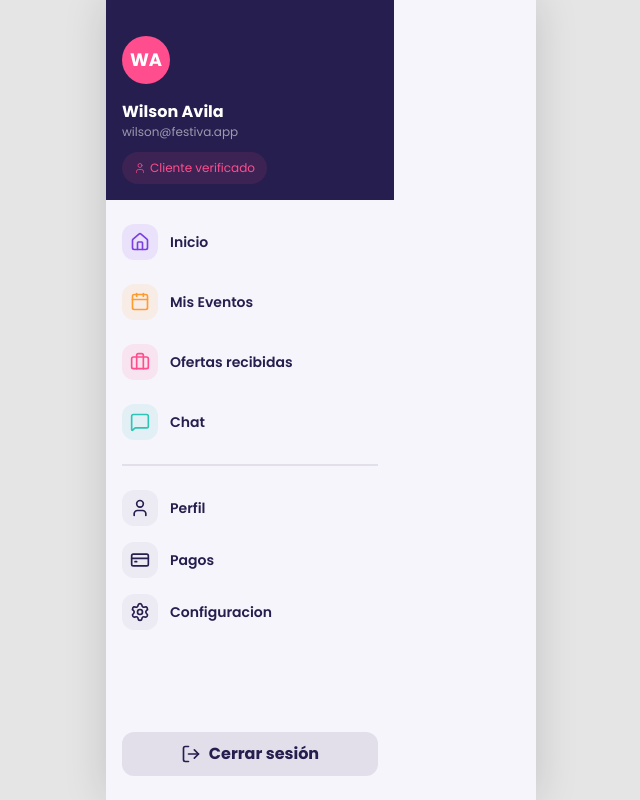
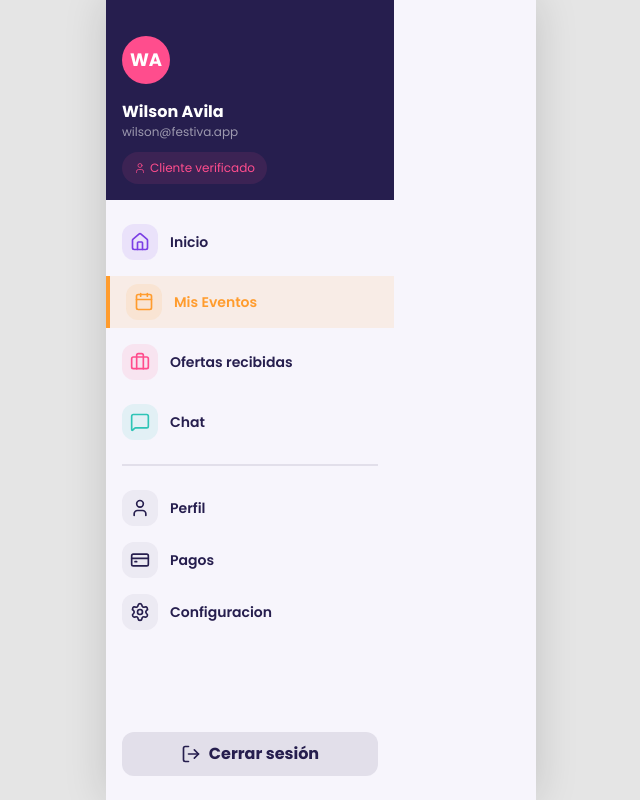
Before and after one commit to AlejandroGBC/Festiva, a Next.js app: page / in a window 1280 px wide. Shown: the whole page, without its empty margins (319-959 px from the left). Built offline with nearby package versions, Linux system fonts and the light colour scheme.

Commit message:
al fin creo ojala espero

```diff
--- a/src/shared/components/Sidebar.tsx
+++ b/src/shared/components/Sidebar.tsx
@@ -4,6 +4,7 @@ import usuarioCliente from "../mocks/usuarioCliente";
 import { User, Home, Calendar, Briefcase, MessageSquare, CreditCard, Settings, LogOut } from "lucide-react";
 import Link from "next/link";
 import { usePathname } from "next/navigation";
+import { text } from "stream/consumers";
 
 const sidebarMainLinks = [
     {
@@ -13,16 +14,20 @@ const sidebarMainLinks = [
         color: {
             text: "text-festiva-electric-violet",
             bg: "bg-festiva-electric-violet/10",
+            hoverBg: "hover:bg-festiva-electric-violet/10",
+            hoverText: "group-hover:text-festiva-electric-violet",
             bl: "border-l-4 border-l-festiva-electric-violet"
         }
     },
     {
         label: "Mis Eventos",
-        href: "",
+        href: "/",
         icon: Calendar,
         color: {
             text: "text-festiva-confetti-orange",
             bg: "bg-festiva-confetti-orange/10",
+            hoverBg: "hover:bg-festiva-confetti-orange/10",
+            hoverText: "group-hover:text-festiva-confetti-orange",
             bl: "border-l-4 border-l-festiva-confetti-orange"
         }
     },
@@ -33,6 +38,8 @@ const sidebarMainLinks = [
         color: {
             text: "text-festiva-euphoric-pink",
             bg: "bg-festiva-euphoric-pink/10",
+            hoverBg: "hover:bg-festiva-euphoric-pink/10",
+            hoverText: "group-hover:text-festiva-euphoric-pink",
             bl: "border-l-4 border-l-festiva-euphoric-pink"
         }
     },
@@ -43,6 +50,8 @@ const sidebarMainLinks = [
         color: {
             text: "text-festiva-mint-neon",
             bg: "bg-festiva-mint-neon/10",
+            hoverBg: "hover:bg-festiva-mint-neon/10",
+            hoverText: "group-hover:text-festiva-mint-neon",
             bl: "border-l-4 border-l-festiva-mint-neon"
         }
     }
@@ -89,14 +98,16 @@ export function Sidebar() {
                         const backgroundColor = link.color.bg;
                         const isActive = pathname === link.href;
                         const borderLeftColor = link.color.bl;
+                        const hoverBg = link.color.hoverBg;
+                        const hoverText = link.color.hoverText;
                         return (
                             <Link
                                 key={link.label}
                                 href={link.href}
                                 className={`group flex items-center gap-3 px-4 py-2 text-sm transition-all duration-200
-                                    ${isActive ? `${backgroundColor} ${borderLeftColor}` : `hover:${backgroundColor}`}`}>
+                                    ${isActive ? `${backgroundColor} ${borderLeftColor}` :  hoverBg }`}>
                                 <Icon size={36} className={`${textColor} ${backgroundColor} p-2 rounded-xl`} />
-                                <span className={`font-semibold transition-colors ${isActive ? textColor : "text-festiva-midnight-blue"
+                                <span className={`font-semibold transition-colors ${isActive ? textColor : `text-festiva-midnight-blue ${hoverText}`
                                     }`}>
                                     {link.label}
                                 </span>
```
